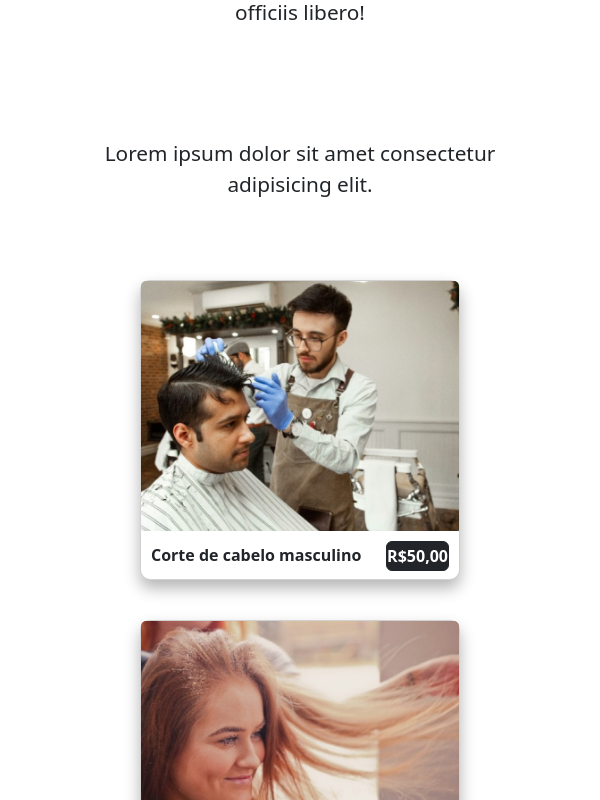
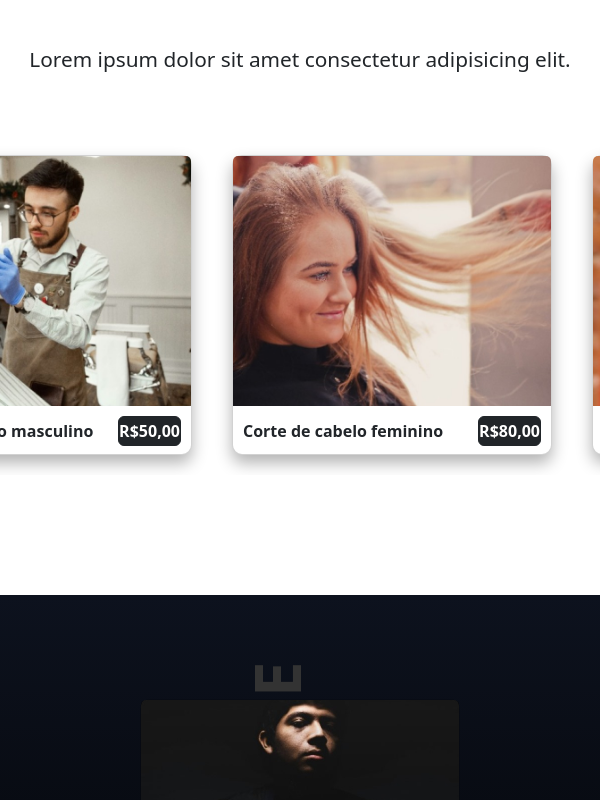
Before and after one commit to andressa-silvaa/Barbearia, an Angular app: page /home in a window 600 px wide. Shown: the part 2540-3340 px from the top of the page. Built offline with nearby package versions, Linux system fonts and the light colour scheme.

Commit message:
Feat: teste em home

```diff
--- a/package.json
+++ b/package.json
@@ -24,6 +24,7 @@
     "bootstrap": "^5.3.3",
     "express": "^4.18.2",
     "rxjs": "~7.8.0",
+    "swiper": "^6.8.4",
     "tslib": "^2.3.0",
     "zone.js": "~0.14.10"
   },
--- a/src/app/home/home.component.html
+++ b/src/app/home/home.component.html
@@ -25,14 +25,14 @@
     </div>
   </div>
 </div>
-
-<div  id="servicos" class="container">
+<div id="servicos" class="container">
   <div class="row">
     <div class="col-10 m-auto text-center">
       <h2>Serviços</h2>
       <p>Lorem ipsum dolor sit amet consectetur adipisicing elit. Quam saepe molestiae culpa corrupti voluptate cumque ex animi voluptatum soluta quas magni, non recusandae tempora cum eius ad ipsum officiis libero!</p>
       <p>Lorem ipsum dolor sit amet consectetur adipisicing elit.</p>
-      <div class="row justify-content-center">
+      <div class="carousel">
+        <div class="carousel-wrapper">
           <div class="card">
             <img class="card-img-top img1" src="assets/img/corte-masculino.jpg" alt="Card image cap">
             <div class="card-body">
@@ -57,7 +57,7 @@
             </div>
           </div>
         </div>
-
+      </div>
     </div>
   </div>
 </div>
--- a/src/app/home/home.component.scss
+++ b/src/app/home/home.component.scss
@@ -603,6 +603,29 @@ overflow: hidden;
     z-index: 0;
   }
 }
+@media (max-width: 600px) {
+  .carousel {
+    display: flex;
+    overflow-x: auto;
+    scroll-behavior: smooth;
+  }
+
+  .carousel-wrapper {
+    display: flex;
+    min-width: 100%;
+  }
+
+  .card {
+    flex: 0 0 auto;
+    width: 100%;
+    margin-right: 10px; /* Espaçamento entre os cards */
+  }
+
+  /* Opcional: Adiciona scrollbar personalizada */
+  .carousel::-webkit-scrollbar {
+    display: none; /* Oculta a scrollbar padrão */
+  }
+}
 
 @media (max-width: 768px) and (min-width: 600px) {
   #sobre img {
@@ -611,7 +634,7 @@ overflow: hidden;
   }
 
   p {
-    padding: 50px 10px;
+    padding: 40px 10px;
   }
 
   #sobre .img1 {
--- a/src/app/home/home.component.ts
+++ b/src/app/home/home.component.ts
@@ -1,9 +1,9 @@
 import { Component } from '@angular/core';
-
 @Component({
   selector: 'app-home',
   standalone: true,
-  imports: [],
+  imports: [
+  ],
   templateUrl: './home.component.html',
   styleUrl: './home.component.scss'
 })
```
Also changed, not shown: 1 other file (tests, documents, lock files or other folders). Lines whose indentation alone changed are shown as unchanged.
